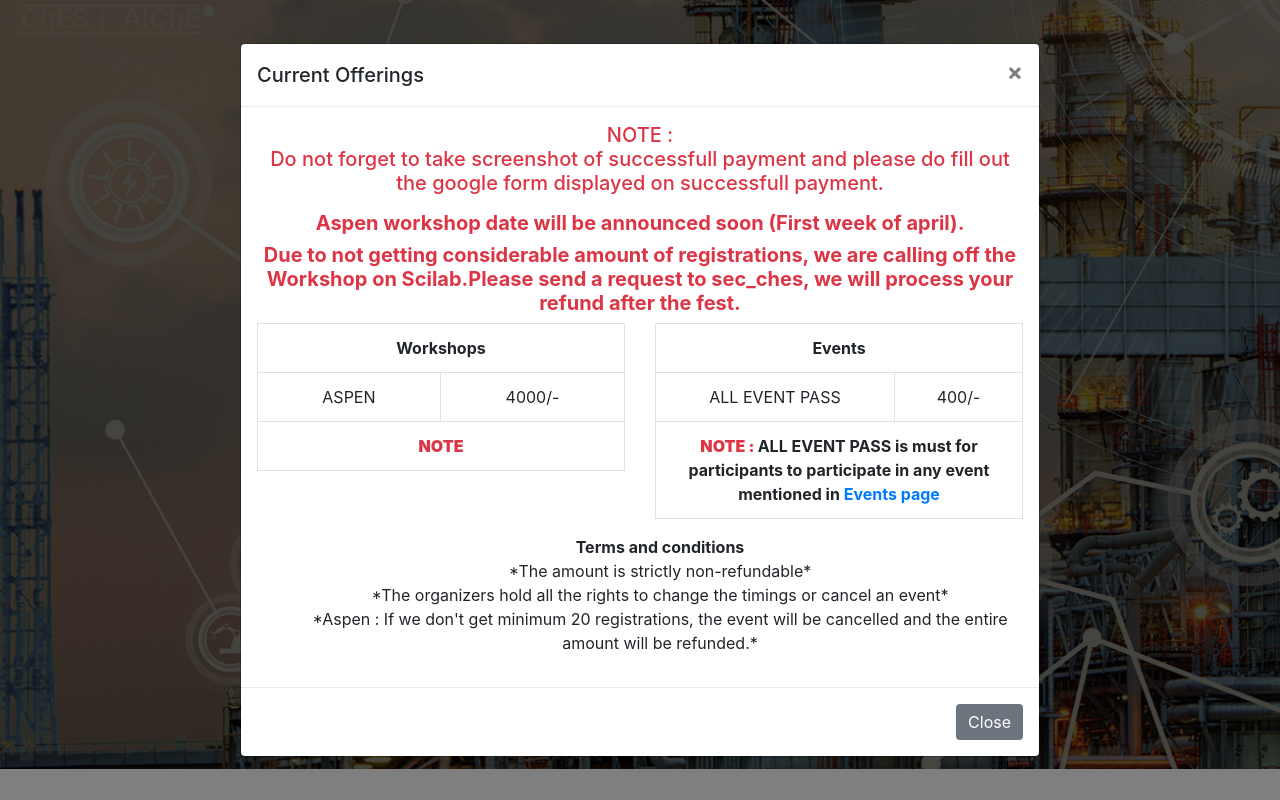
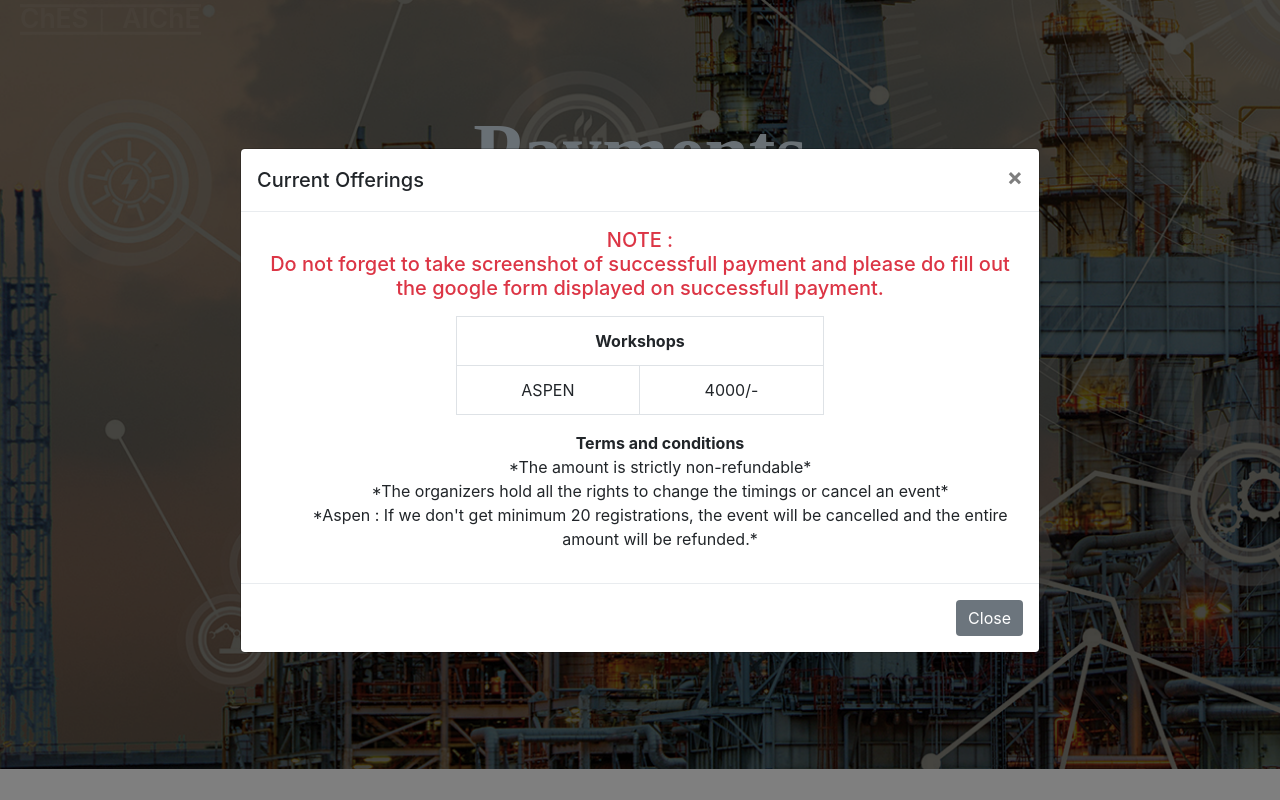
Before and after one commit to FerociousCentaur/ChemPlus_BackEnd, a Django app: page /payments/ in a window 1280 px wide. Run offline with Django 3.2, Linux system fonts and the light colour scheme; some libraries are stand-ins or nearby versions; some web fonts are replaced.

Commit message:
made changes

```diff
--- a/ChemID/forms.py
+++ b/ChemID/forms.py
@@ -75,7 +75,7 @@ class programRegister(forms.Form):
     chem_id = forms.CharField(max_length=30, required=True, widget=forms.TextInput(attrs={'placeholder': '', 'class': "form-control"}), validators=[validate_field])
     email = forms.EmailField(label='', required=True, widget=forms.TextInput(attrs={'placeholder': '', 'class': "form-control"}), validators=[validate_field])
     OPTIONS = (
-            ("All events pass", "All events pass"),
+            #("All events pass", "All events pass"),
             # ("Ansys", "Ansys"),
             # ("Python", "Python"),
             #("SciLab", "SciLab"),
--- a/ChemID/templates/afterPayment.html
+++ b/ChemID/templates/afterPayment.html
@@ -56,7 +56,7 @@
 
 {% ifequal typ "success" %}
 <div class="alert alert-success mt-5" style="text-align: center;">
-    <h5><p class="text-danger">NOTE:</p>Please take the screenshot of this page and Do not forget to fill out the <a href="https://docs.google.com/forms/d/e/1FAIpQLSdZG01VJQkZMMzWr_W1_E2zqWeGDllg-EqUlZQq6k30nHnkUQ/viewform">google form</a> </h5>
+    <h5><p class="text-danger">NOTE:</p>Please take the screenshot of this page and Do not forget to fill out the <a href="https://docs.google.com/forms/d/e/1FAIpQLSf4pPoyDMoDvx1zMlmVjiyqOCZOLB-bpG77pJO__x9idLjNqg/viewform">google form</a> </h5>
 
             <div class="" style="color:rgba(44, 194, 69, 0.692);font-size:100px;">&#9786;</div>
 
--- a/ChemID/templates/paymentspage.html
+++ b/ChemID/templates/paymentspage.html
@@ -51,12 +51,11 @@
           <span aria-hidden="true">&times;</span>
         </button>
       </div>
-      <div class="modal-body">
+      <div class="modal-body text-center">
                         <h5 class="text-danger text-center">NOTE : <p>Do not forget to take screenshot of successfull payment and please do fill out the google form displayed on successfull payment. </p></h5>
-            <h5 class="text-danger text-center"><b>Aspen workshop date will be announced soon (First week of april).</b></h5>
-          <h5 class="text-danger text-center"><b>Due to not getting considerable amount of registrations, we are calling off the Workshop on Scilab.Please send a request to sec_ches, we will process your refund after the fest.</b></h5>
 
-          <div class="row">
+          <div class="row text-center">
+              <div class="col-md-3"></div>
             <div class="col-md-6">
           <table class="table table-bordered text-center">
               <th  colspan="2">Workshops</th>
@@ -66,20 +65,20 @@
 <!--              <tr><td>MATLAB</td><td>400/-</td></tr>-->
 <!--              <tr><td>SCILAB</td><td>400/-</td></tr>-->
 <!--              <tr><td>DWSIM</td><td>100/-</td></tr>-->
-              <th  colspan="2"><strong class="text-danger">NOTE</strong>
 <!--              <tr><td colspan="2"><b> You can register for either Python or SciLab</b></td></tr>-->
 <!--                  <tr><td colspan="2"> <b>You can register for either Python or Ansys</b></td></tr>-->
 <!--              <tr><td colspan="2"> <b>You can register for either Aspen or DWSIM</b></td></tr>-->
 
           </table></div>
-              <div class="col-md-6">
-          <table class="table table-bordered text-center">
-              <th  colspan="2">Events</th>
-              <tr><td>ALL EVENT PASS</td><td>400/-</td></tr>
-              <th  colspan="2"><strong class="text-danger">NOTE : </strong>ALL EVENT PASS is must for participants to participate in any event mentioned in <a href="https://che.iitm.ac.in/~chemplus2021/events.html">Events page</a></th>
-          </table>
+              <div class="col-md-3"></div>
+<!--              <div class="col-md-6">-->
+<!--          <table class="table table-bordered text-center">-->
+<!--              <th  colspan="2">Events</th>-->
+<!--              <tr><td>ALL EVENT PASS</td><td>400/-</td></tr>-->
+<!--              <th  colspan="2"><strong class="text-danger">NOTE : </strong>ALL EVENT PASS is must for participants to participate in any event mentioned in <a href="https://che.iitm.ac.in/~chemplus2021/events.html">Events page</a></th>-->
+<!--          </table>-->
 
-              </div>
+<!--              </div>-->
               </div>
           <ul class="text-center" style="list-style-type: none;">
                 <li><strong>Terms and conditions</strong></li>
```
